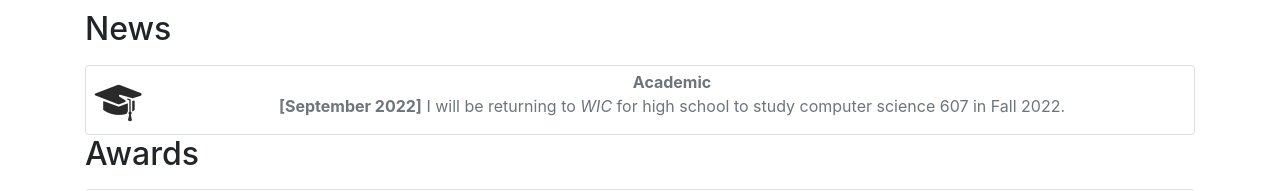
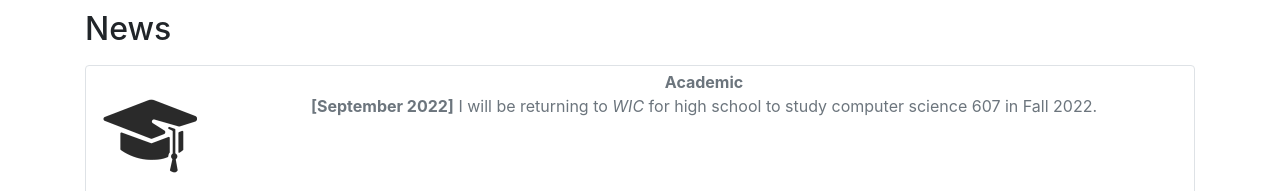
Before and after one commit to LaxdalGe/LaxdalGe.github.io, a plain HTML site: page index.html in a window 1280 px wide. Shown: the part 727-918 px from the top of the page. Drawn offline with nearby package versions, Linux system fonts and the light colour scheme.

Commit message:
Update index.html

```diff
--- a/index.html
+++ b/index.html
@@ -48,7 +48,7 @@
         <h2>News</h2>
         <div class="my-3   rounded box-shadow">
             <div class="media text-muted pt-1 mt-2 border rounded bg-white">
-              <img src="Img/Academic.png" width="64" height="64" alt="error">
+              <img src="Img/Academic.png" width="128" height="128" alt="error">
               <p class="media-body pb-3 mb-0 lh-125 border-gray text-center">
                 <strong class="d-block text-gray-dark">Academic</strong>
                 <b>[September 2022]</b> I will be returning to <em>WIC</em> for high school to study computer science 607 in Fall
```
